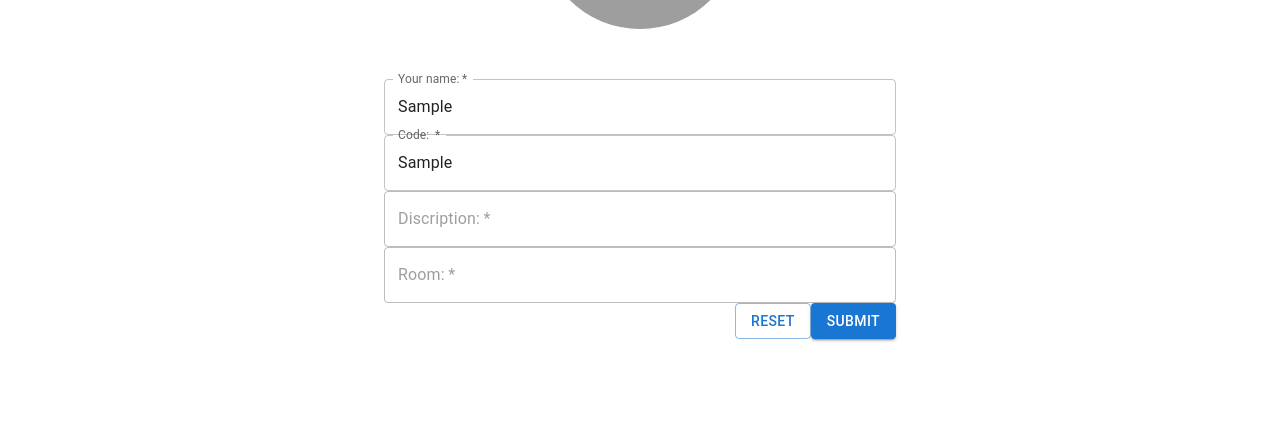
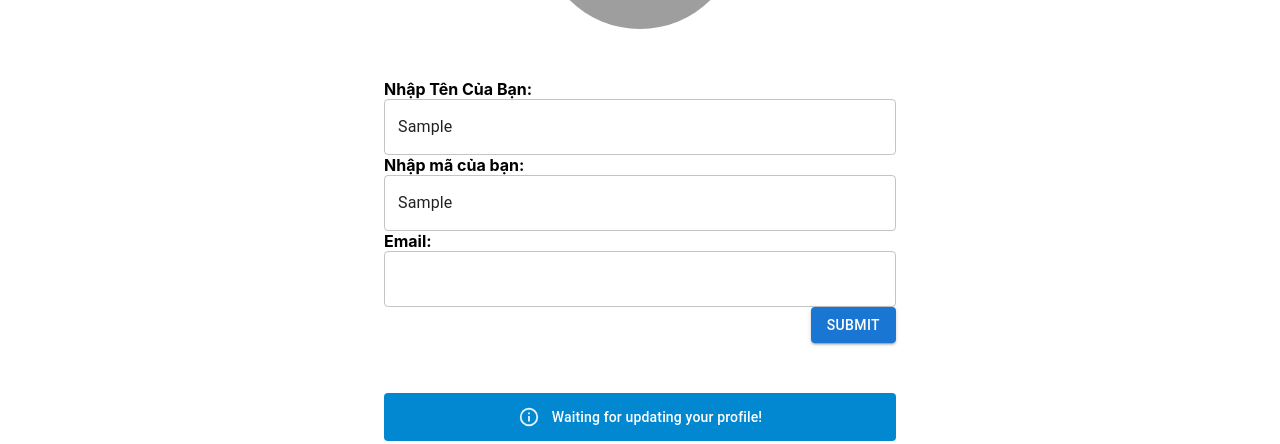
Before and after one commit to web-nangcao/classroom, a Next.js app: page /profile in a window 1280 px wide. Both pictures are taken after typing "Sample", "Sample" into the empty fields and a click on the button "SUBMIT". Shown: the part 353-797 px from the top of the page. Built offline with nearby package versions, Linux system fonts and the light colour scheme; no server answers; grey boxes are pictures that could not be loaded.

Commit message:
add class, manage profile

```diff
--- a/components/topbar/topBar.js
+++ b/components/topbar/topBar.js
@@ -74,6 +74,7 @@ export default function TopBar({ handleAddClass }) {
   );
 
   return (
+    <div className={topBarStyle.topBarContainer}>
       <Paper className={topBarStyle.topBarContainer}>
         <Box
           sx={{ flexGrow: 1 }}
@@ -120,5 +121,6 @@ export default function TopBar({ handleAddClass }) {
           </Grid>
         </Box>
       </Paper>
+    </div>
   );
 }
--- a/components/topbar/topBar.module.css
+++ b/components/topbar/topBar.module.css
@@ -1,3 +1,8 @@
+.topbarWrapper {
+    position: fixed;
+    top: 0;
+}
+
 .topbar {
     height: 100px;
 }
@@ -16,4 +21,7 @@
 
 .topBarContainer {
     margin-bottom: 20px;
+    position: sticky;
+    top: 0;
+    z-index: 2;
 }
--- a/pages/classroom/index.js
+++ b/pages/classroom/index.js
@@ -73,7 +73,7 @@ export default function ClassRoomPage({ listClassTest }) {
         console.log("response:");
         console.log(res.data.resValue);
         const newClassList = JSON.parse(JSON.stringify(listClass));
-        newClassList.push(res.data.resValue);
+        newClassList.push(res.data.resValue.classroom);
         setlistClass(newClassList);
         console.log(newClassList);
       })
@@ -98,6 +98,8 @@ export default function ClassRoomPage({ listClassTest }) {
           <MenuBar> </MenuBar>{" "}
           <Grid container>
             {listClass.map((classRoom, index) => {
+              console.log("map function");
+              console.log(classRoom);
               return (
                 <Grid item xs={3} key={index}>
                   <ClassRoom classroom={classRoom}> </ClassRoom>{" "}
--- a/pages/profile/index.js
+++ b/pages/profile/index.js
@@ -3,6 +3,7 @@ import Image from "next/image";
 
 import Button from "@mui/material/Button";
 import TextField from "@mui/material/TextField";
+import Alert from "@mui/material/Alert";
 
 import styles from "../../styles/Home.module.css";
 
@@ -13,18 +14,66 @@ import MenuBar from "../../components/menuBar/menubar";
 
 import profileStyle from "../../styles/profile.module.css";
 
-import React, { useState } from "react";
+import React, { useState, useEffect } from "react";
 import { Controller, useForm } from "react-hook-form";
+
+import Cookie from "js-cookie";
+
+import axios from "axios";
+
+const axiosApiCall = (url, method, headers = {}, data) =>
+  axios({
+    method,
+    url: `${process.env.NEXT_PUBLIC_API_BASE_URL}${url}`,
+    data: data,
+    headers: headers,
+  });
 
 export default function ProfilePage() {
   const { register, handleSubmit, reset, control } = useForm();
-  const onSubmit = (data) => console.log(data);
+
+  const [user, setUser] = useState(
+    Cookie.get("user") !== undefined
+      ? (user = JSON.parse(Cookie.get("user")))
+      : {}
+  );
+  const [updating, setUpdating] = useState(false);
+  const [success, setSuccess] = useState(false);
+
+  const onSubmit = (data) => {
+    setUpdating(true);
+    const access_token = "Bearer " + Cookie.get("accesstoken");
+    const headers = { authorization: access_token };
+
+    const profile = { name: data.txtName, code: data.txtCode };
+
+    axiosApiCall("user/account/manage-profile", "post", headers, profile)
+      .then((res) => {
+        setUpdating(false);
+        setSuccess(true);
+        console.log("response:");
+        console.log(res.data.resValue);
+        setUser(res.data.resValue.user);
+        Cookie.set("user", JSON.stringify(res.data.resValue.user));
+      })
+      .catch(function (error) {
+        if (error.response) {
+          console.log(error.response.data);
+          console.log(error.response.status);
+          console.log(error.response.headers);
+        }
+      });
+  };
+
+  useEffect(() => {
+    console.log(user);
+  });
 
   return (
     <Layout>
       <>
         <Head>
-          <title> Account Profile </title>{" "}
+          <title> Thông Tin Tài Khoản </title>{" "}
           <meta name="description" content="Generated by create next app" />
           <link rel="icon" href="/favicon.ico" />
         </Head>{" "}
@@ -47,11 +96,11 @@ export default function ProfilePage() {
               render={({ field: { onChange, value } }) => (
                 <>
                   <div className={profileStyle.textFieldWrapper}>
+                    <b>Nhập Tên Của Bạn:</b>
                     <TextField
                       required
                       id="outlined-required"
-                      label="Your name:"
-                      defaultValue=""
+                      defaultValue={user.name}
                       onChange={onChange}
                       className={profileStyle.textField}
                       {...register("txtName")}
@@ -59,12 +108,11 @@ export default function ProfilePage() {
                     <br></br>
                   </div>
                   <div className={profileStyle.textFieldWrapper}>
-                    {" "}
+                    <b>Nhập mã của bạn:</b>
                     <TextField
                       required
                       id="outlined-required"
-                      label="Code: "
-                      defaultValue=""
+                      defaultValue={user.code}
                       onChange={onChange}
                       className={profileStyle.textField}
                       {...register("txtCode")}
@@ -73,8 +121,18 @@ export default function ProfilePage() {
                   </div>
 
                   <div className={profileStyle.textFieldWrapper}>
-                    {" "}
+                    <b>Email: </b>
                     <TextField
+                      required
+                      id="outlined-required"
+                      defaultValue={user.email}
+                      className={profileStyle.textField}
+                      InputProps={{
+                        readOnly: true,
+                      }}
+                    />
+                    <br></br>{" "}
+                    {/* <TextField
                       required
                       id="outlined-required"
                       label="Discription:"
@@ -96,19 +154,12 @@ export default function ProfilePage() {
                       onChange={onChange}
                       className={profileStyle.textField}
                     />
-                    <br></br>
+                    <br></br> */}
                   </div>
                 </>
               )}
             />
             <div className={profileStyle.buttonWrapper}>
-              <Button
-                onClick={handleSubmit(onSubmit)}
-                variant={"outlined"}
-                className={profileStyle.button}
-              >
-                Reset
-              </Button>
               <Button
                 onClick={handleSubmit(onSubmit)}
                 className={profileStyle.button}
@@ -118,6 +169,29 @@ export default function ProfilePage() {
               </Button>
             </div>
           </form>
+
+          {updating ? (
+            <Alert
+              severity="info"
+              className={profileStyle.alert}
+              variant="filled"
+            >
+              Waiting for updating your profile!
+            </Alert>
+          ) : (
+            <></>
+          )}
+          {success ? (
+            <Alert
+              severity="success"
+              className={profileStyle.alert}
+              variant="filled"
+            >
+              Update your profile successfully!
+            </Alert>
+          ) : (
+            <></>
+          )}
         </div>{" "}
       </>{" "}
     </Layout>
--- a/styles/profile.module.css
+++ b/styles/profile.module.css
@@ -41,3 +41,11 @@
 .button {
     margin-left: 30px;
 }
+
+.alert {
+    width: 80%;
+    display: flex;
+    justify-content: center;
+    margin: auto;
+    margin-top: 50px;
+}
```
Also changed, not shown: pages/index.js (+6 -1 lines), pages/login/index.js (+5 -7 lines). Lines whose indentation alone changed are shown as unchanged.
